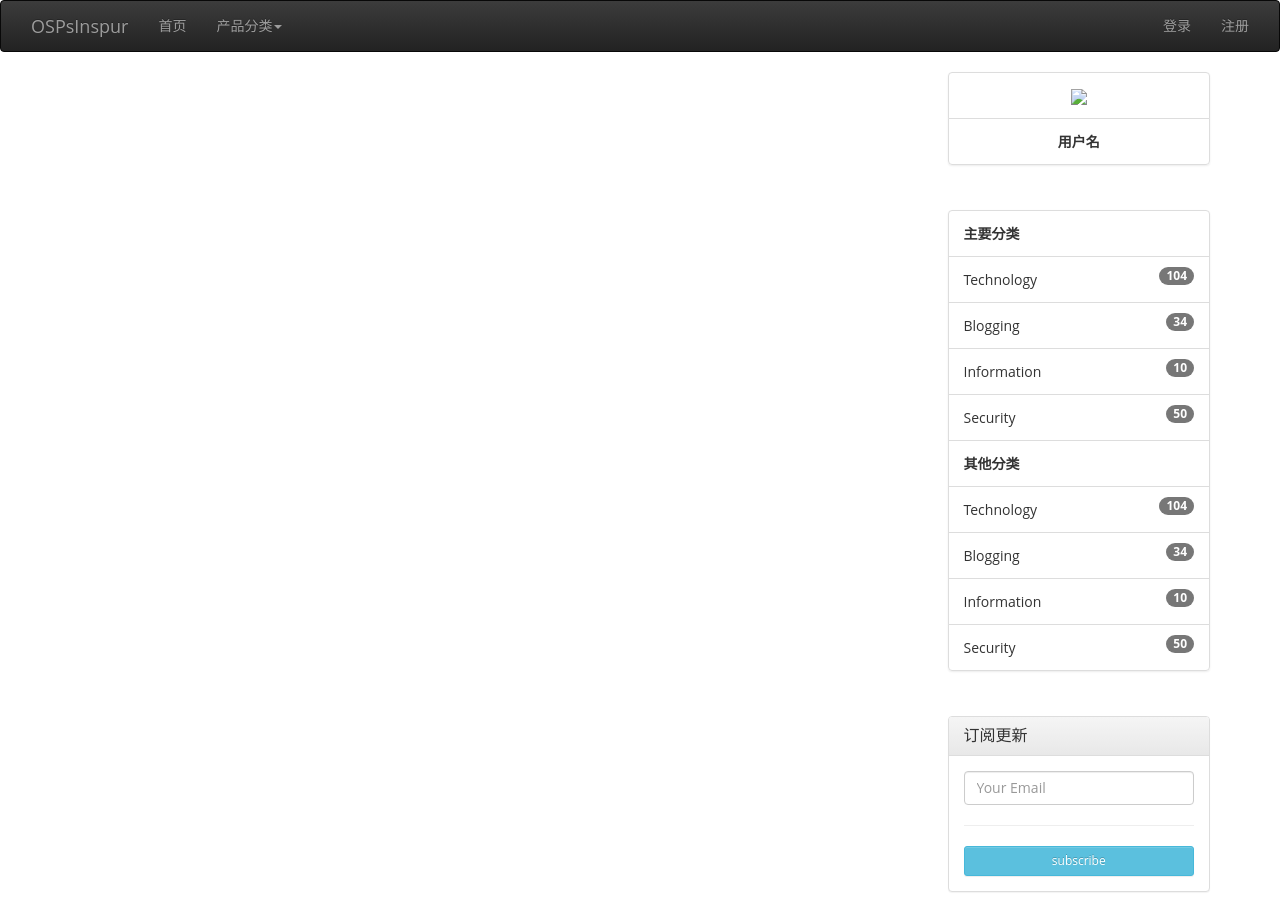
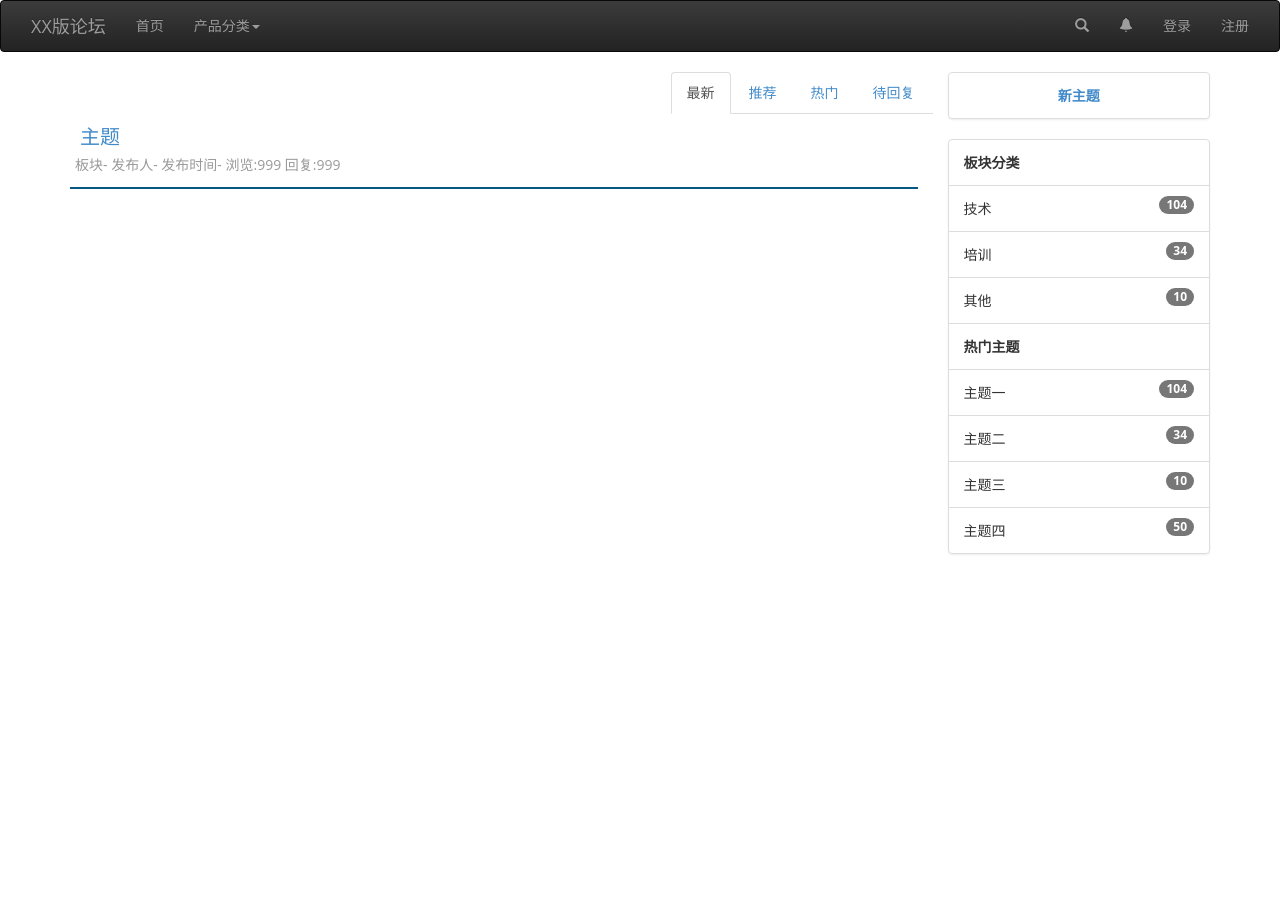
Before and after one commit to MrFangD/OSPsInspur, a Django app: template mainapp/templates/models_community.html in a window 1280 px wide. After the commit the page ends 555 px from the top, so only its background shows below. Run offline with Django 3.2, Linux system fonts and the light colour scheme; the template is opened without the code that fills it, so the values that code supplies are empty; some libraries are stand-ins or nearby versions; some web fonts are replaced.

Commit message:
论坛主界面第一版

```diff
--- a/mainapp/templates/models_community.html
+++ b/mainapp/templates/models_community.html
@@ -17,6 +17,13 @@
         <script src="https://cdn.bootcss.com/jquery/1.12.4/jquery.min.js"></script>
         <!-- Include all compiled plugins (below), or include individual files as needed -->
         <script src="{% static "js/bootstrap.min.js" %}"></script>
+        <script type="text/javascript">
+            $('.myTabs a').click(function (e) {
+                alert('1');
+                e.preventDefault();
+                $(this).tab('show');
+            })
+        </script>
     </head>
 <body class="home-template">
     <nav class="navbar navbar-inverse">
@@ -31,7 +38,7 @@
                 <span class="icon-bar"></span>
                 <span class="icon-bar"></span>
                 </button>
-                <a class="navbar-brand" href="#">OSPsInspur</a>
+                <a class="navbar-brand" href="#">XX版论坛</a>
             </div>
             <div class="collapse navbar-collapse" id="bs-example-navbar-collapse-1">
             <ul class="nav navbar-nav">
@@ -50,11 +57,11 @@
                 </li>
             </ul>
             <ul class="nav navbar-nav navbar-right">
+                <li><a href="#"><span class="glyphicon glyphicon-search" title="搜索"></span></a></li>
+                <li><a href="#"><span class="glyphicon glyphicon-bell" title="通知"></span></a></li>
                 <li ><a href="#">登录</a></li>
                 <li><a href="#">注册</a></li>
             </ul>
-                </li>
-                </ul>
             </div>
         </div>
     </nav>
@@ -62,62 +69,81 @@
         <div class="container">
             <div class="row">
                 <div class="col-md-9">
+                    <ul class="nav nav-tabs navbar-right myTabs">
+                        <li class="active"><a href="#">最新</a></li>
+                        <li><a href="#">推荐</a></li>
+                        <li ><a href="#">热门</a></li>
+                        <li><a href="#">待回复</a></li>
+                    </ul>
+                    <div class="aw-comment-list blog-main">
+                        <div class="heading-blog">
+                            <a href="#">主题</a>
+                        </div>
+                        <div class="">
+                            <span class="text-color-999">板块-</span>
+                            <span class="text-color-999">发布人-</span>
+                            <span class="text-color-999">发布时间-</span>
+                            <span class="text-color-999">浏览:999</span>
+                            <span class="text-color-999">回复:999</span>
+                        </div>
+                    </div>
                     {% block content %}
                     {% endblock %}
                 </div>
                 <div class="col-md-3">
-                    <ul class="list-group">
+                    <!--<ul class="list-group">
                         <li class="list-group-item"  style="text-align: center">
                             <img src="#" />
                         </li>
                         <li class="list-group-item" style="text-align: center">
                             <strong>用户名</strong>
                         </li>
+                    </ul>-->
+                    <ul class="list-group">
+                          <li class="list-group-item" style="text-align: center">
+                            <a href="#"><strong>新主题</strong></a>
+                        </li>
                     </ul>
-                    <br/>
+
                     <ul class="list-group">
                         <li class="list-group-item">
-                            <strong>主要分类</strong>
+                            <strong>板块分类</strong>
                         </li>
                         <li class="list-group-item">
                             <span class="badge">104</span>
-                            Technology
+                            技术
                         </li>
                         <li class="list-group-item">
                             <span class="badge">34</span>
-                            Blogging
+                            培训
                         </li>
                         <li class="list-group-item">
                             <span class="badge">10</span>
-                            Information
+                            其他
+                        </li>
+                        <li class="list-group-item">
+                            <strong>热门主题</strong>
+                        </li>
+                        <li class="list-group-item">
+                            <span class="badge">104</span>
+                            主题一
+                        </li>
+                        <li class="list-group-item">
+                            <span class="badge">34</span>
+                            主题二
+                        </li>
+                        <li class="list-group-item">
+                            <span class="badge">10</span>
+                            主题三
                         </li>
                         <li class="list-group-item">
                             <span class="badge">50</span>
-                            Security
-                        </li>
-                        <li class="list-group-item">
-                            <strong>其他分类</strong>
-                        </li>
-                        <li class="list-group-item">
-                            <span class="badge">104</span>
-                            Technology
-                        </li>
-                        <li class="list-group-item">
-                            <span class="badge">34</span>
-                            Blogging
-                        </li>
-                        <li class="list-group-item">
-                            <span class="badge">10</span>
-                            Information
-                        </li>
-                        <li class="list-group-item">
-                            <span class="badge">50</span>
-                            Security
+                            主题四
                         </li>
                     </ul>
                     <br />
                     <div>
-                        <div class="panel panel-default">
+                        <!--<div class="panel panel-default">
                             <div class="panel-heading">
                                 <h3 class="panel-title">订阅更新</h3>
                             </div>
@@ -125,7 +151,7 @@
                                 <input type="text" class="form-control" placeholder="Your Email" />
                                 <hr />
                                 <a href="#" class="btn btn-info btn-sm btn-block">subscribe</a>
-                            </div>
+                            </div>-->
                         </div>
                     </div>
                 </div>
```
